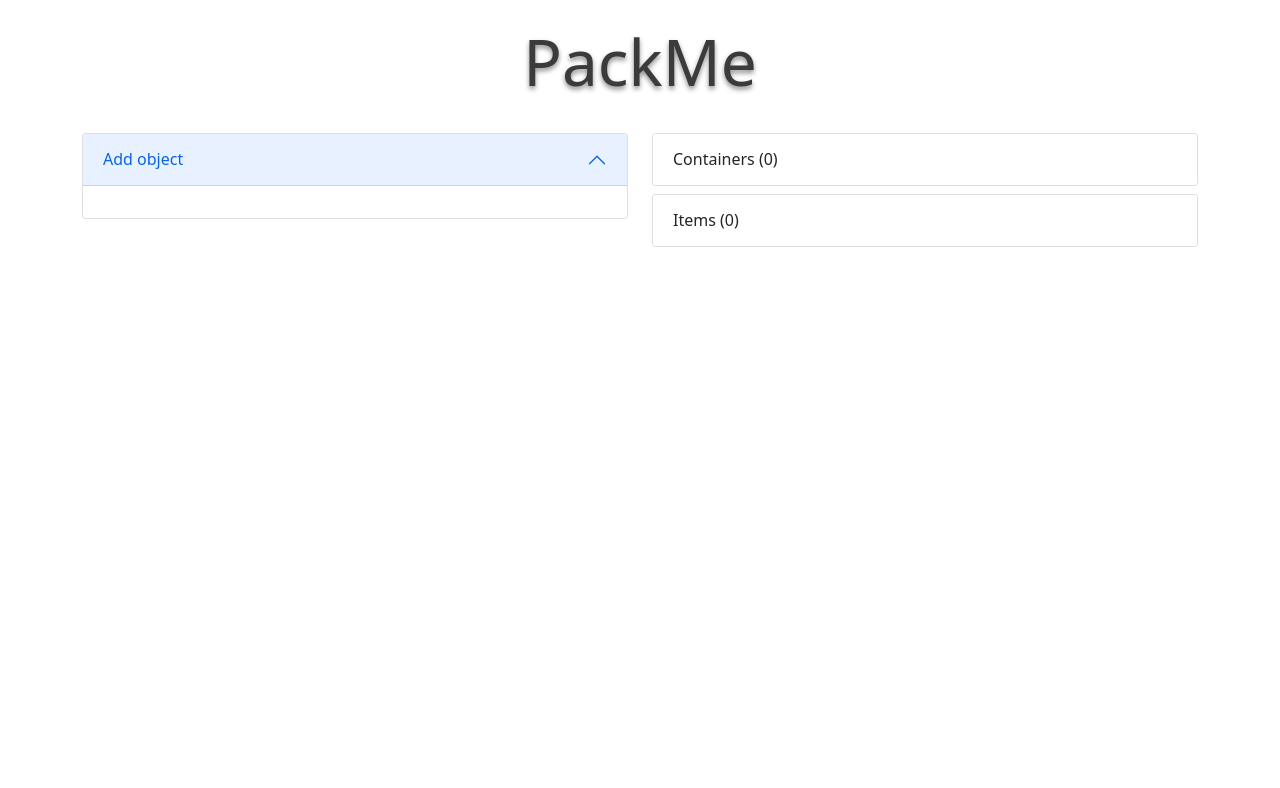
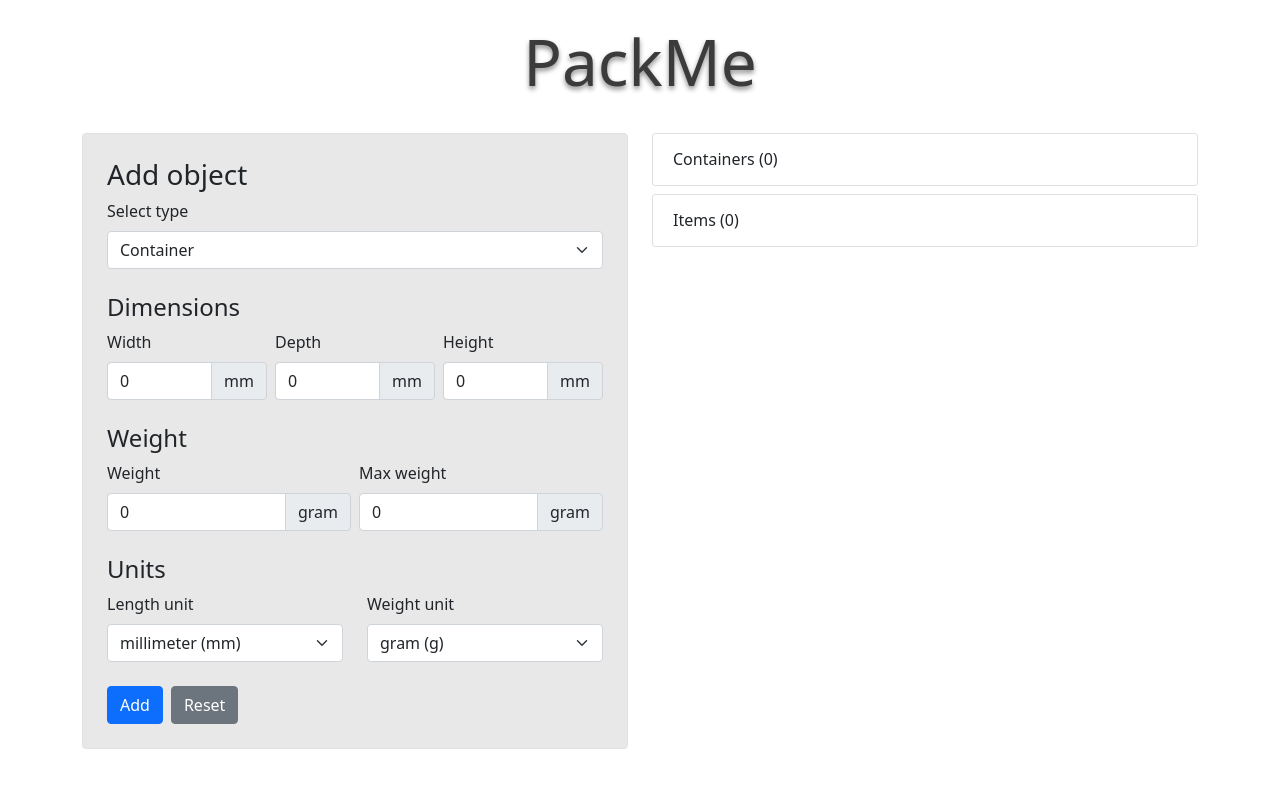
Before and after one commit to obstrom/packer-app, a React (Create React App) app: page / in a window 1280 px wide. Shown: the top 788 px of the page. Built offline with nearby package versions, Linux system fonts and the light colour scheme.

Commit message:
Add object form

```diff
--- a/src/common/types.d.ts
+++ b/src/common/types.d.ts
@@ -17,3 +17,8 @@ interface Bin extends PackerObject {
 interface Item extends PackerObject {
     quantity: number
 }
+
+interface FormSelectOption {
+    text: string
+    value: string
+}
--- a/src/components/AddForm.tsx
+++ b/src/components/AddForm.tsx
@@ -1,9 +1,14 @@
-import React, {Dispatch, SetStateAction} from 'react';
+import React, {Dispatch, SetStateAction, useState} from 'react';
 
-import Container from "react-bootstrap/Container";
 import Form from "react-bootstrap/Form";
+import Stack from "react-bootstrap/Stack";
+import Row from "react-bootstrap/Row";
+import Col from "react-bootstrap/Col";
 
-import {Bin, Item} from "../common/types";
+import {Bin, FormSelectOption, Item} from "../common/types";
+import {FormUnitNumberInput} from "./controls/FormUnitNumberInput";
+import {FormSelect} from "./controls/FormSelect";
+import {Button} from "react-bootstrap";
 
 type AddFormProps = {
     setContainers: Dispatch<SetStateAction<Array<Bin>>>
@@ -11,10 +16,118 @@ type AddFormProps = {
 }
 
 export const AddForm = ({ setContainers, setItems }: AddFormProps) => {
+    const [formType, setFormType] = useState("bin");
+    const [formData, setFormData] = useState({
+        width: 0,
+        depth: 0,
+        height: 0,
+        weight: 0,
+        maxWeight: 0,
+        lengthUnit: "mm",
+        weightUnit: "gram"
+    });
+
+    const typeSelectOptions: Array<FormSelectOption> = [
+        { value: "bin", text: "Container" },
+        { value: "item", text: "Item" }
+    ];
+
+    const lengthUnitSelectOptions: Array<FormSelectOption> = [
+        { value: "mm", text: "millimeter (mm)" },
+        { value: "cm", text: "centimeter (cm)" },
+        { value: "dm", text: "decimeter (dm)" },
+        { value: "m", text: "meter (m)" },
+    ];
+
+    const weightUnitSelectOptions: Array<FormSelectOption> = [
+        { value: "g", text: "gram (g)" },
+        { value: "kg", text: "kilogram (kg)" }
+    ];
+
     return (
-        <Container>
-            <Form>
-            </Form>
-        </Container>
+        <Form>
+            <FormSelect
+                controlId="typeSelect"
+                options={typeSelectOptions}
+                label="Select type"
+                onChange={(e) => setFormType(e.target.value)}
+                value={formType}
+                className="mb-4"
+            />
+            <Col className="mb-4">
+                <h4>Dimensions</h4>
+                <Stack direction="horizontal" gap={2}>
+                    <FormUnitNumberInput
+                        label="Width"
+                        controlId="inputWidth"
+                        unitText={"mm"}
+                        value={formData.width}
+                        onChange={(e) => setFormData({ ...formData, "width": e.target.value })}
+                    />
+                    <FormUnitNumberInput
+                        label="Depth"
+                        controlId="inputDepth"
+                        unitText={"mm"}
+                        value={formData.depth}
+                        onChange={(e) => setFormData({ ...formData, "depth": e.target.value })}
+                    />
+                    <FormUnitNumberInput
+                        label="Height"
+                        controlId="inputHeight"
+                        unitText={"mm"}
+                        value={formData.height}
+                        onChange={(e) => setFormData({ ...formData, "height": e.target.value })}
+                    />
+                </Stack>
+            </Col>
+            <Col className="mb-4">
+                <h4>Weight</h4>
+                <Stack direction="horizontal" gap={2}>
+                    <FormUnitNumberInput
+                        label="Weight"
+                        controlId="inputWeight"
+                        unitText={"gram"}
+                        value={formData.weight}
+                        onChange={(e) => setFormData({ ...formData, "weight": e.target.value })}
+                    />
+                    {formType === "bin" &&
+                        <FormUnitNumberInput
+                            label="Max weight"
+                            controlId="inputMaxWeight"
+                            unitText={"gram"}
+                            value={formData.maxWeight}
+                            onChange={(e) => setFormData({ ...formData, "maxWeight": e.target.value })}
+                        />
+                    }
+                </Stack>
+            </Col>
+            <Col className="mb-4">
+                <h4>Units</h4>
+                <Row>
+                    <Col>
+                        <FormSelect
+                            controlId={"lengthUnitSelect"}
+                            options={lengthUnitSelectOptions}
+                            label="Length unit"
+                            onChange={(e) => setFormData({ ...formData, "lengthUnit": e.target.value })}
+                            value={formData.lengthUnit}
+                        />
+                    </Col>
+                    <Col>
+                        <FormSelect
+                            controlId={"weightUnitSelect"}
+                            options={weightUnitSelectOptions}
+                            label="Weight unit"
+                            onChange={(e) => setFormData({ ...formData, "weightUnit": e.target.value })}
+                            value={formData.weightUnit}
+                        />
+                    </Col>
+                </Row>
+            </Col>
+            <Col>
+                <Button>Add</Button>
+                <Button className="btn-secondary mx-2">Reset</Button>
+            </Col>
+        </Form>
     );
 };
--- a/src/components/AddObjectFormFrame.tsx
+++ b/src/components/AddObjectFormFrame.tsx
@@ -1,7 +1,12 @@
 import React, {Dispatch, SetStateAction} from 'react';
-import Accordion from "react-bootstrap/Accordion";
 import {AddForm} from "./AddForm";
 import {Bin, Item} from "../common/types";
+import Container from "react-bootstrap/Container";
+import styled from "styled-components";
+
+const Frame = styled(Container)`
+  background: #e8e8e8;
+`;
 
 type AddObjectContainerProps = {
     setBins: Dispatch<SetStateAction<Array<Bin>>>
@@ -11,13 +16,9 @@ type AddObjectContainerProps = {
 
 export const AddObjectContainer = ({ setBins, setItems, className }: AddObjectContainerProps) => {
     return (
-        <Accordion className={className} defaultActiveKey="0">
-            <Accordion.Item eventKey="0">
-                <Accordion.Header>Add object</Accordion.Header>
-                <Accordion.Body>
-                    <AddForm setContainers={setBins} setItems={setItems} />
-                </Accordion.Body>
-            </Accordion.Item>
-        </Accordion>
+        <Frame className={className}>
+            <h3>Add object</h3>
+            <AddForm setContainers={setBins} setItems={setItems} />
+        </Frame>
     );
 };
--- a/src/components/App.tsx
+++ b/src/components/App.tsx
@@ -33,7 +33,7 @@ function App() {
             <Container fluid="sm">
                 <Row>
                     <Col>
-                        <AddObjectContainer setBins={setBins} setItems={setItems} />
+                        <AddObjectContainer className="p-4 border rounded" setBins={setBins} setItems={setItems} />
                     </Col>
                     <Col>
                         <ListPackerObjectFrame className="mb-2" headerTitle="Containers" packerObjects={bins} />
--- /dev/null
+++ b/src/components/controls/FormSelect.tsx
@@ -0,0 +1,27 @@
+import React from 'react';
+import Form from "react-bootstrap/Form";
+import {FormSelectOption} from "../../common/types";
+
+type FormSelectProps = {
+    controlId: string
+    options: Array<FormSelectOption>
+    label?: string
+    className?: string
+    onChange?: (e:any) => void
+    value?: string
+}
+
+export const FormSelect = ({ controlId, options, label, className, onChange, value }: FormSelectProps) => {
+    return (
+        <Form.Group controlId={controlId} className={className}>
+            <Form.Label>{label}</Form.Label>
+            <Form.Select onChange={onChange} value={value}>
+                {options.map((value, index) =>
+                    <option key={index} value={value.value}>
+                        {value.text}
+                    </option>)
+                }
+            </Form.Select>
+        </Form.Group>
+    );
+};
--- /dev/null
+++ b/src/components/controls/FormUnitNumberInput.tsx
@@ -0,0 +1,23 @@
+import React from 'react';
+import Form from "react-bootstrap/Form";
+
+type FormUnitNumberInputProps = {
+    unitText: string
+    value: number
+    controlId: string
+    label?: string
+    className?: string
+    onChange?: (e:any) => void
+}
+
+export const FormUnitNumberInput = ({ unitText, value, controlId, label, className, onChange }: FormUnitNumberInputProps) => {
+    return (
+        <Form.Group controlId={controlId} className={className}>
+            <Form.Label>{label}</Form.Label>
+            <Form.Group className="input-group">
+                <Form.Control type="number" placeholder="0" value={value} onChange={onChange} />
+                <span className="input-group-text">{unitText}</span>
+            </Form.Group>
+        </Form.Group>
+    );
+};
```
